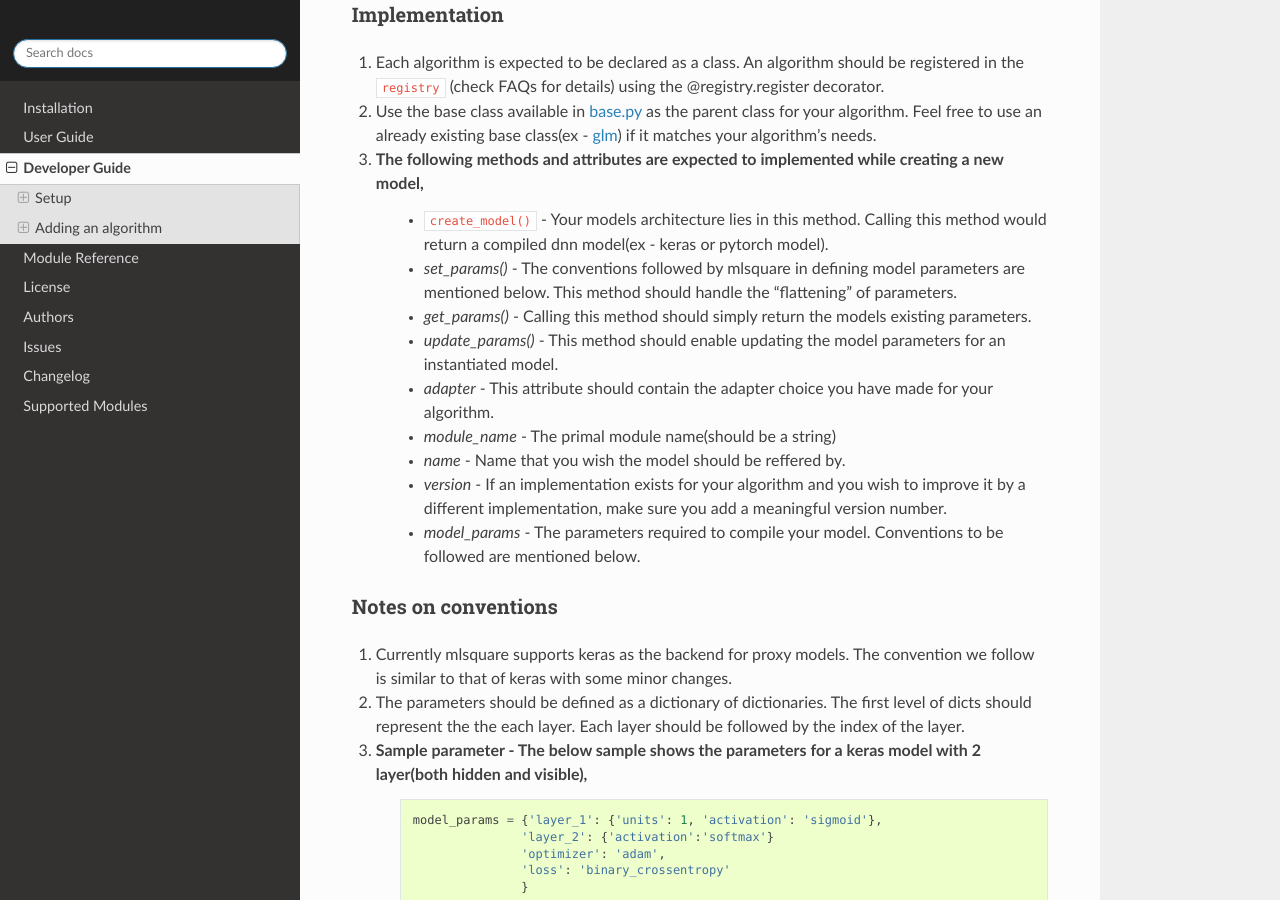
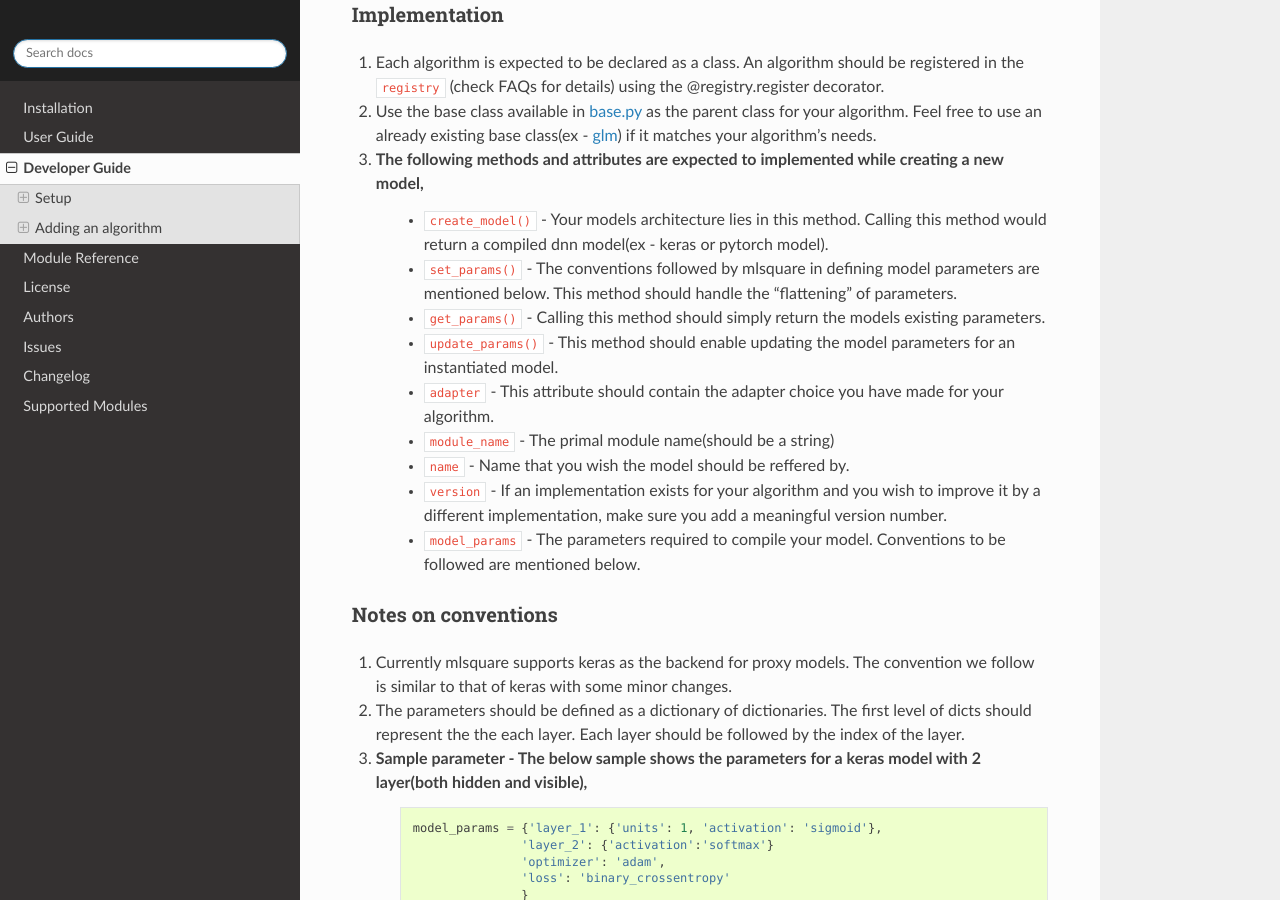
Before and after one commit to mlsquare/mlsquare, a Sphinx documentation site: the page built from docs/developer.rst, in a window 1280 px wide and 900 px high, scrolled down 996 px. Built offline with Sphinx 7.4.7 and the Read the Docs theme 2.0.0, drawn with Linux system fonts in a browser that asks for light colours.

Commit message:
Minor fixes in documentation and sample notebook

```diff
--- a/README.rst
+++ b/README.rst
@@ -67,7 +67,7 @@ Setting up ``mlsquare`` is simple and easy
 Tutorial
 ========
 
-For a comprehensive tutorial please do checkout this `link <https://github.com/mlsquare/mlsquare/blob/master/examples/imly.ipynb>`__
+For a comprehensive tutorial please do checkout this `link <https://github.com/mlsquare/mlsquare/blob/master/examples/dope.ipynb>`__
 
 ==========
 Contribute
--- a/docs/developer.rst
+++ b/docs/developer.rst
@@ -58,14 +58,14 @@ Implementation
 
 3. The following methods and attributes are expected to implemented while creating a new model,
     - ``create_model()`` - Your models architecture lies in this method. Calling this method would return a compiled dnn model(ex - keras or pytorch model).
-    - `set_params()` - The conventions followed by mlsquare in defining model parameters are mentioned below. This method should handle the "flattening" of parameters.
-    - `get_params()` - Calling this method should simply return the models existing parameters.
-    - `update_params()` - This method should enable updating the model parameters for an instantiated model.
-    - `adapter` - This attribute should contain the adapter choice you have made for your algorithm.
-    - `module_name` - The primal module name(should be a string)
-    - `name` - Name that you wish the model should be reffered by.
-    - `version` - If an implementation exists for your algorithm and you wish to improve it by a different implementation, make sure you add a meaningful version number.
-    - `model_params` - The parameters required to compile your model. Conventions to be followed are mentioned below.
+    - ``set_params()`` - The conventions followed by mlsquare in defining model parameters are mentioned below. This method should handle the "flattening" of parameters.
+    - ``get_params()`` - Calling this method should simply return the models existing parameters.
+    - ``update_params()`` - This method should enable updating the model parameters for an instantiated model.
+    - ``adapter`` - This attribute should contain the adapter choice you have made for your algorithm.
+    - ``module_name`` - The primal module name(should be a string)
+    - ``name`` - Name that you wish the model should be reffered by.
+    - ``version`` - If an implementation exists for your algorithm and you wish to improve it by a different implementation, make sure you add a meaningful version number.
+    - ``model_params`` - The parameters required to compile your model. Conventions to be followed are mentioned below.
 
 --------------------
 Notes on conventions
--- a/docs/issues.rst
+++ b/docs/issues.rst
@@ -5,7 +5,7 @@ If you notice any issues during the usage the package :py:mod:`mlsquare`, please
 __ https://github.com/mlsquare/mlsquare/issues
 
 
-Creating a Issue
+Creating a new Issue
 ================
 
 1. To create a new issue, navigate to the `github`__ page of the project and create an issue from the `issues`__ column
@@ -13,8 +13,8 @@ Creating a Issue
 __ https://github.com/mlsquare/mlsquare
 __ https://github.com/mlsquare/mlsquare/issues/new
 
-2. Include a short title
+2. Include a short title.
 
-3. Include the error generate
+3. Include the error generated.
 
 4. Include the steps to reproduce it.
--- a/docs/user.rst
+++ b/docs/user.rst
@@ -34,7 +34,7 @@ Load :py:meth:`dope` method into the enviroment
 
 .. code-block:: python
 
-    >>> from mlsquare.imly import dope
+    >>> from mlsquare import dope
 
 Transpiling an existing model using `dope`
 ==========================================
```
Also changed, not shown: other parts of README.rst (+1 -1 lines), docs/index.rst (+4 -3 lines), 3 other files.
